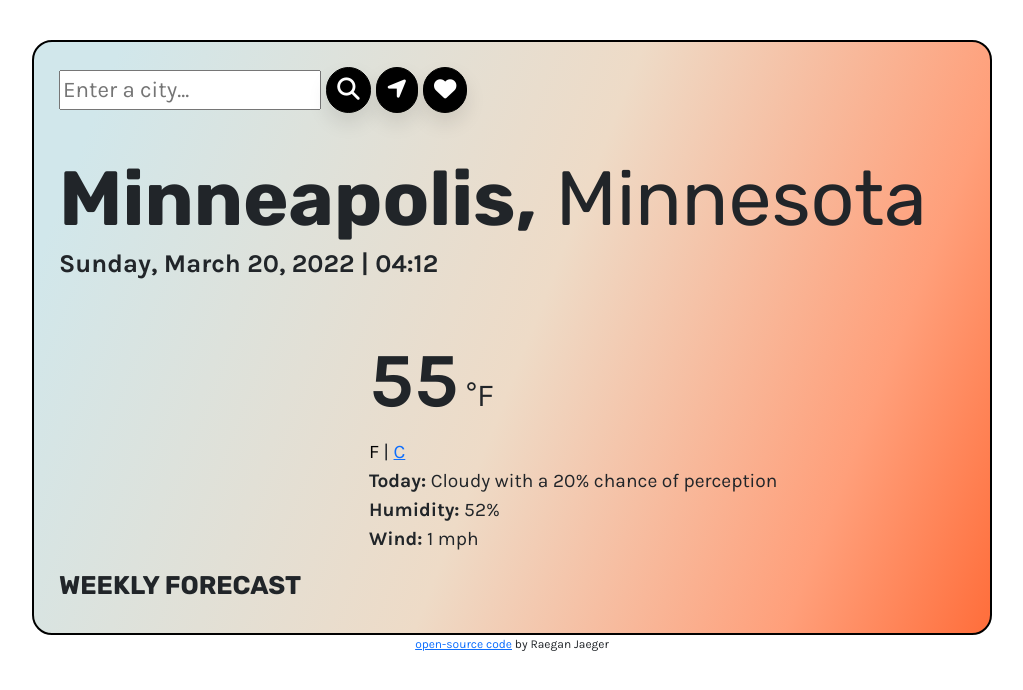
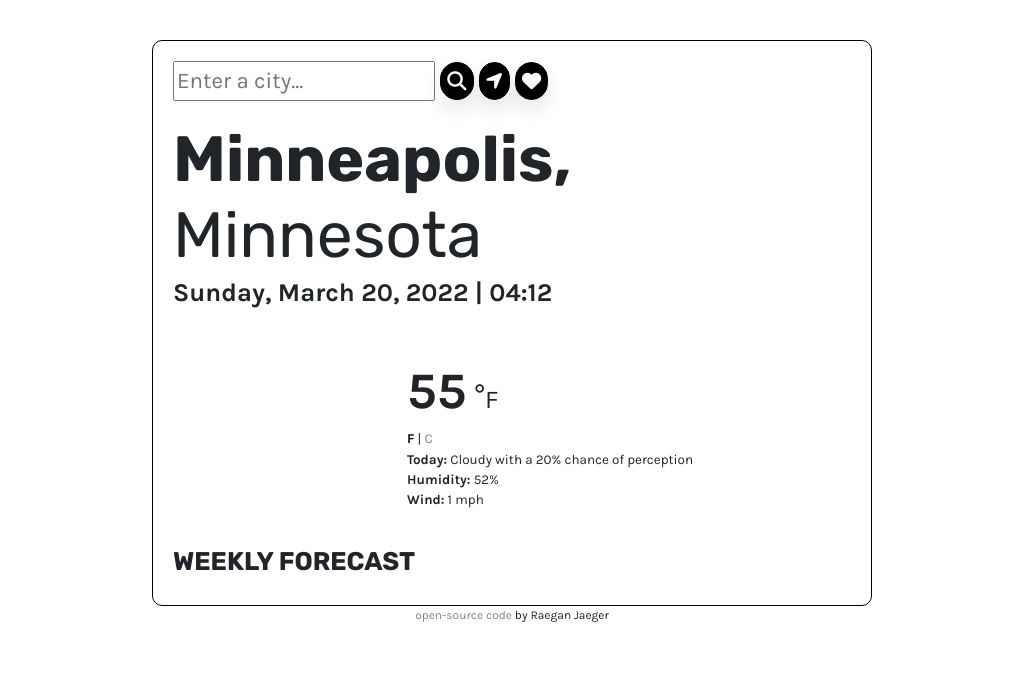
Before and after one commit to RaeganJaeger/SheCodes-Plus-Project, a plain HTML site: page index.html in a window 1280 px wide. Shown: the whole page, without its empty margins (128-1151 px from the left). Drawn offline with nearby package versions, Linux system fonts and the light colour scheme; no server answers.

Commit message:
Basic style changes
remove gradient fro background, resized font, added some link styling

```diff
--- a/index.html
+++ b/index.html
@@ -34,9 +34,9 @@
         <div class="col-4">
           <img src="" id ="main-icon" class="main-icon"></i></div>
         <div class="col-6">
-          <span class="today-temp" id="today-temp">55</span> °<span id="degreeUnit">F</span>
+          <span class="today-temp" id="today-temp">55</span> °<span id="degreeUnit" class="degreeUnit">F</span>
         <ul class="today-summary">
-          <li><a href="" id="fahrenheit-link" class="active">F</a> | <a href="" id="celsius-link">C</a>
+          <li><a href="" id="fahrenheit-link" class="active">F</a> | <a href="" id="celsius-link">C</a></span>
           <li>
             <strong>Today:</strong> <span id="description">Cloudy with a 20% chance of perception</span>
           </li>
@@ -49,7 +49,7 @@
       <div class ="weather-forecast" id="forecast"></div>
     </container>
     </div>
-    <div class ="signature"><a href="https://github.com/RaeganJaeger/SheCodes-Plus-Project">open-source code</a> by Raegan Jaeger</div>
+    <div class ="signature"><a class="sig-link" href="https://github.com/RaeganJaeger/SheCodes-Plus-Project">open-source code</a> by Raegan Jaeger</div>
     <script type="text/javascript" src="index.js"></script>
   </body>
 </html>
--- a/styles.css
+++ b/styles.css
@@ -6,7 +6,7 @@ body {
 
 h1 {
   font-family: "Rubik", sans-serif;
-  font-size: 6vw;
+  font-size: 5vw;
   font-weight: normal;
   margin-bottom: 0;
 }
@@ -20,7 +20,7 @@ h2 {
 }
 
 button {
-  border-radius: 50px;
+  border-radius: 40px;
   margin: 0 auto;
   color: #fff;
   background-color: #000;
@@ -28,7 +28,6 @@ button {
   box-shadow: 0px 10px 20px rgba(0, 0, 0, 0.1);
   cursor: pointer;
   text-align: center;
-  padding: 5px 10px 5px 10px;
 }
 
 button:hover {
@@ -36,18 +35,24 @@ button:hover {
   color: #000;
 }
 
+i {
+  font-size: 1.5vw;
+}
+
+a {
+  text-decoration: none;
+  color: #868686;
+}
+
+a:hover {
+  font-weight: 800;
+}
+
 .boundary {
-  width: 80%;
-  border: 2px solid #000;
-  border-radius: 20px;
-  background: linear-gradient(
-    111.4deg,
-    rgb(209, 231, 235) 7.4%,
-    rgb(238, 219, 199) 51.4%,
-    rgb(255, 159, 122) 82.6%,
-    rgb(255, 109, 58) 100.2%
-  );
-  padding: 25px;
+  width: 60%;
+  border: 1.5px solid #000;
+  border-radius: 10px;
+  padding: 20px;
   margin: 0 auto;
 }
 
@@ -67,23 +72,28 @@ button:hover {
 }
 
 .today-temp {
-  font-size: 6vw;
+  font-size: 4vw;
   font-weight: bold;
+}
+
+.degreeUnit {
+  font-size: 2vw;
 }
 
 .today-summary {
   list-style: none;
-  font-size: 1.5vw;
+  font-size: 1.05vw;
   padding: 0;
 }
 
 .search {
-  padding-bottom: 40px;
+  padding-bottom: 20px;
   font-size: 1.75vw;
 }
 
 .row {
   text-align: center;
+  padding-bottom: 20px;
 }
 
 .today {
@@ -104,11 +114,6 @@ button:hover {
   font-size: 1.75vw;
 }
 
-.weekly-icon {
-  font-size: 5vw;
-  padding: 7px;
-}
-
 .weekly-temps {
   font-size: 1.75vw;
 }
@@ -122,6 +127,7 @@ button:hover {
   color: black;
   cursor: default;
   text-decoration: none;
+  font-weight: bold;
 }
 
 .active:hover {
@@ -129,3 +135,26 @@ button:hover {
   cursor: default;
   text-decoration: none;
 }
+
+.weather-forecast-temperatures {
+  font-size: 1.5vw;
+}
+
+.weather-forecast-temperature-max {
+  font-weight: bold;
+}
+
+.weather-forecast-temperature-min {
+  font-weight: 300;
+}
+
+.weather-forecast-date {
+  font-size: 1.5vw;
+}
+
+.sig-link:hover {
+  background-image: url(https://s3.amazonaws.com/shecodesio-production/uploads/files/000/024/774/original/brightcolors.gif?1642015243);
+  background-clip: url(https://s3.amazonaws.com/shecodesio-production/uploads/files/000/024/774/original/brightcolors.gif?1642015243);
+  -webkit-background-clip: text;
+  -webkit-text-fill-color: transparent;
+}
```
